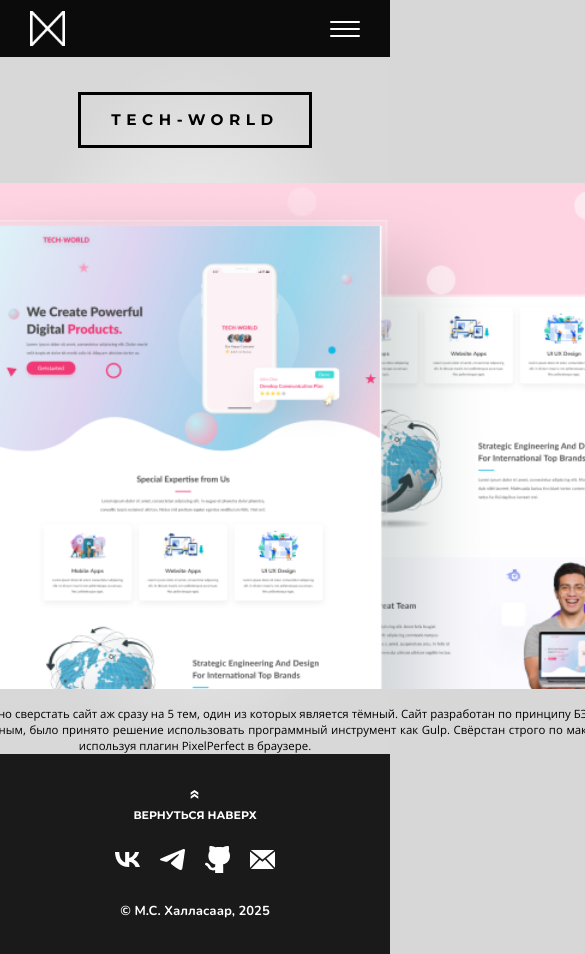
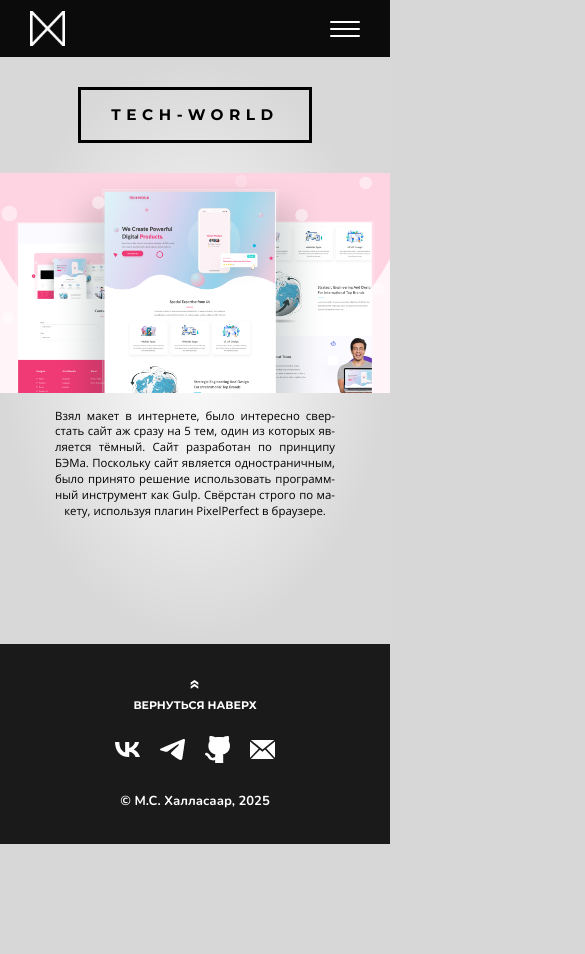
Before and after one commit to Endermax200113/site-portfolio, a React (Vite) app: page /projects/1 in a window 390 px wide. Shown: the top 954 px of the page, 585 px wide, since content can reach past the window. After the commit the page ends 844 px from the top, so only its background shows below. Built offline with nearby package versions, Linux system fonts and the light colour scheme.

Commit message:
The 1st part of the 'routes/Project' component was adapted from 900px to 768px

```diff
--- a/src/assets/sass/_functions.scss
+++ b/src/assets/sass/_functions.scss
@@ -1,50 +1,4 @@
 @use 'sass:string';
-
-$screen-width-px: 1920;
-
-@media only screen and (width >= 3840px) {
-	$screen-width-px: 3840;
-}
-
-@media only screen and (3840px > width >= 2560px) {
-	$screen-width-px: 2560;
-}
-
-@media only screen and (2560px > width >= 1920px) {
-	$screen-width-px: 1920;
-}
-
-@media only screen and (1920px > width >= 1600px) {
-	$screen-width-px: 1600;
-}
-
-@media only screen and (1600px > width >= 1366px) {
-	$screen-width-px: 1366;
-}
-
-@media only screen and (1366px > width >= 1280px) {
-	$screen-width-px: 1280;
-}
-
-@media only screen and (1280px > width >= 1080px) {
-	$screen-width-px: 1080;
-}
-
-@media only screen and (1080px > width >= 768px) {
-	$screen-width-px: 768;
-}
-
-@media only screen and (768px > width >= 576px) {
-	$screen-width-px: 576;
-}
-
-@media only screen and (576px > width >= 480px) {
-	$screen-width-px: 480;
-}
-
-@media only screen and (480px > width >= 320px) {
-	$screen-width-px: 320;
-}
 
 @function px-to-rem($px) {
 	@return calc(($px / 16) * 1rem);
@@ -55,13 +9,19 @@ $screen-width-px: 1920;
 }
 
 @function rubber-size($from-width, $from-size, $to-width, $to-size) {
-	$resize: calc($from-size - $to-size);
-	$difference: calc($from-width - $to-width);
-
-	@if $difference == 0 {
+	@if $from-width == $to-width {
 		@error "Parameters $from-width and $to-width is equals!";
+	} @else if $from-size == $to-size {
+		@error "You not need the 'rubber-size' function!";
 	}
 
+	$resize: calc($from-size - $to-size);
+
+	@if $from-size < $to-size {
+		$resize: calc($to-size - $from-size);
+	}
+
+	$difference: calc($from-width - $to-width);
 	$equation: calc($resize / $difference);
 
 	$to-size-rem: px-to-rem($to-size);
@@ -69,7 +29,11 @@ $screen-width-px: 1920;
 	$from-width-rem: px-to-rem($from-width);
 	$from-size-rem: px-to-rem($from-size);
 
-	@return string.unquote("clamp(#{$to-size-rem}, #{$to-size-rem} + clamp(0rem, #{$resize-rem} - (#{$from-width-rem} - 100vw) * #{$equation}, #{$resize-rem}), #{$from-size-rem})");
+	@if $from-size > $to-size {
+		@return string.unquote("clamp(#{$to-size-rem}, #{$to-size-rem} + clamp(0rem, #{$resize-rem} - (#{$from-width-rem} - 100vw) * #{$equation}, #{$resize-rem}), #{$from-size-rem})");
+	} @else {
+		@return string.unquote("clamp(#{$from-size-rem}, #{$to-size-rem} - clamp(0rem, #{$resize-rem} - (#{$from-width-rem} - 100vw) * #{$equation}, #{$resize-rem}), #{$to-size-rem})");
+	}
 }
 
 @function get-percent-by-value($first-value, $second-value, $first-percent: 100) {
--- a/src/routes/project/Project.module.scss
+++ b/src/routes/project/Project.module.scss
@@ -116,6 +116,8 @@ $gap-image: calc((px-to-rem(1000) - ($width-image * 3)) / 2);
 	}
 }
 
+/* 1920px */
+
 @media only screen and (px-to-rem(1600) > width) {
 	.details {
 		margin-top: rubber-size(1600, 50, 1366, 40);
@@ -150,13 +152,22 @@ $gap-image: calc((px-to-rem(1000) - ($width-image * 3)) / 2);
 
 	.description {
 		margin-top: rubber-size(1080, 20, 900, 17);
-		width: rubber-size(1080, 900, 900, 825);
+		margin-inline: rubber-size(1080, 0, 900, 55);
 	}
 }
 
 @media only screen and (px-to-rem(900) > width) {
-	.project {
-		;
+	.details {
+		width: 100% !important;
+		margin-top: rubber-size(900, 35, 768, 30);
+	}
+
+	.img-wrap {
+		margin-top: rubber-size(900, 35, 768, 30);
+	}
+
+	.description {
+		margin-top: rubber-size(900, 17, 768, 15);
 	}
 }
 
```
